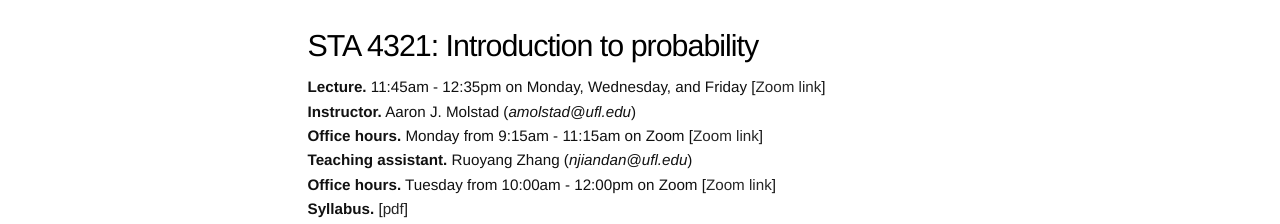
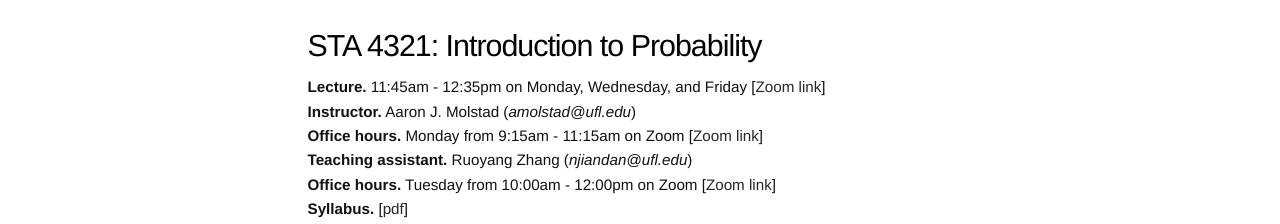
Before and after one commit to ajmolstad/ajmolstad.github.io, a Jekyll site: the page built from S21_STA4321.md, in a window 1280 px wide. Shown: the top 224 px of the page. Built offline with Jekyll 4.4.1, drawn with Linux system fonts in a browser that asks for light colours.

Commit message:
Update S21_STA4321.md

```diff
--- a/S21_STA4321.md
+++ b/S21_STA4321.md
@@ -3,7 +3,7 @@
 title: STA4321
 permalink: /S21_STA4321/
 ---
-# STA 4321: Introduction to probability
+# STA 4321: Introduction to Probability
 **Lecture.** 11:45am - 12:35pm on Monday, Wednesday, and Friday [[Zoom link]( https://ufl.zoom.us/j/92022249226?pwd=RTF3ZnlkOCtvQURYTTlITXJGdW8ydz09)]
 **Instructor.** Aaron J. Molstad (*amolstad@ufl.edu*)
 **Office hours.** Monday from 9:15am - 11:15am on Zoom [[Zoom link]( https://ufl.zoom.us/j/97610557849)]
```
